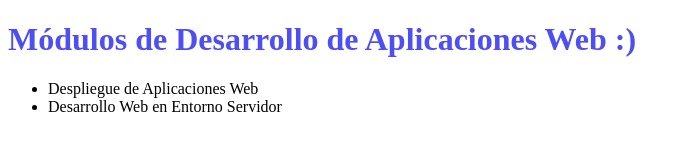
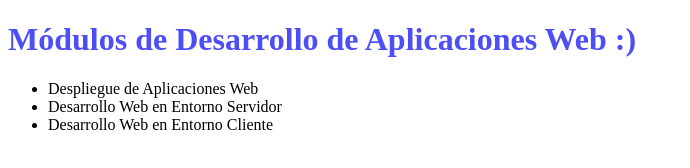
Before and after one commit to rossgm04/dawAct2.3, a plain HTML site: page index.html in a window 1280 px wide. Shown: the whole page, without its empty margins (0-690 px from the left). Drawn offline with Linux system fonts and the light colour scheme.

Commit message:
primer commit en version1

```diff
--- a/index.html
+++ b/index.html
@@ -15,6 +15,7 @@
     <ul>
         <li>Despliegue de Aplicaciones Web</li>
 	<li>Desarrollo Web en Entorno Servidor</li>
+	<li>Desarrollo Web en Entorno Cliente</li>
  </ul>
 </body>
 </html>
```
